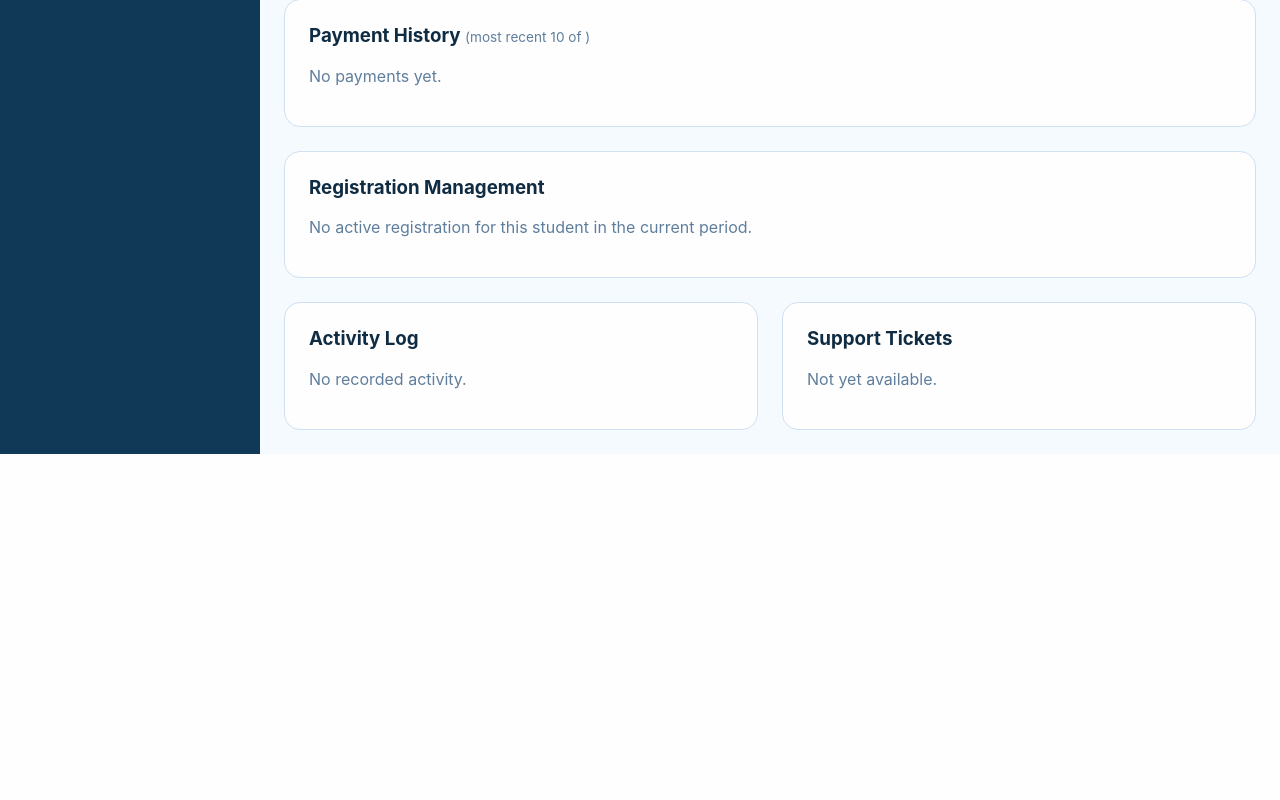
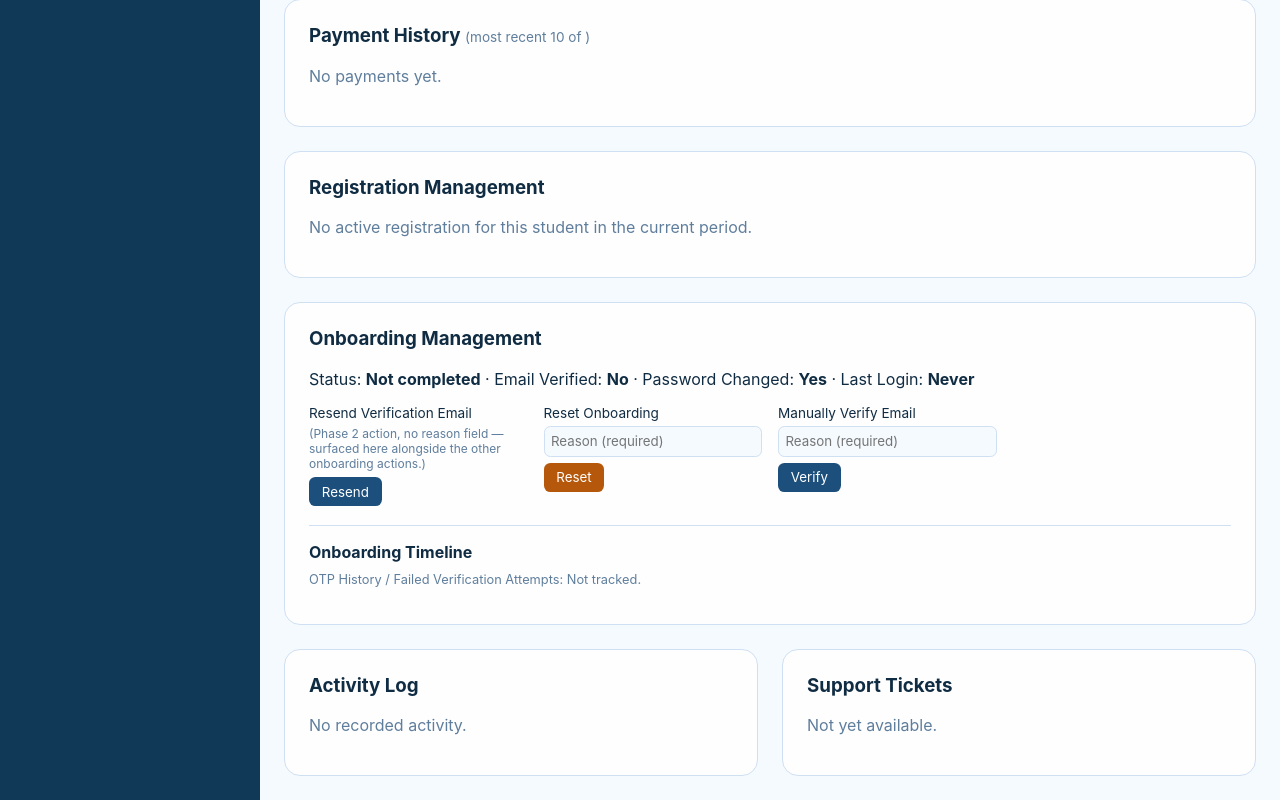
Before and after one commit to buagumel/reg_portal, a Flask app: template templates/admin/student_profile.html in a window 1280 px wide. Shown: the part 856-1656 px from the top of the page. Before the commit the page ends 1310 px from the top, so only its background shows below. Run offline with Flask 3, Linux system fonts and the light colour scheme; the template is opened without the code that fills it, so the values that code supplies are empty; some libraries are stand-ins or nearby versions.

Commit message:
feat: add onboarding actions (reset, manual email verification, Super-Admin-only mark-complete) and onboarding timeline

```diff
--- a/app.py
+++ b/app.py
@@ -64,7 +64,10 @@ from services.admin_registration import (
     list_periods_for_selector, get_oversight_metrics, admin_add_course, admin_drop_course,
     set_registration_lock, extend_deadline, reopen_registration, approve_exception,
 )
-from services.admin_onboarding import get_onboarding_summary, get_onboarding_analytics
+from services.admin_onboarding import (
+    get_onboarding_summary, get_onboarding_analytics, reset_onboarding, manually_verify_email, mark_onboarding_complete,
+)
+from services.admin_permission import has_permission
 from services.admin_department import list_active_departments
 from services.admin_validation import is_course_code_unique
 from services.course_import import import_courses_csv, preview_courses_csv
@@ -1408,7 +1411,8 @@ def admin_students_data():
 @permission_required('students.manage')
 def admin_student_profile(student_id):
     profile = get_student_profile(student_id)
-    return render_template('admin/student_profile.html', **profile)
+    can_override_onboarding = has_permission(current_user, 'onboarding.override')
+    return render_template('admin/student_profile.html', can_override_onboarding=can_override_onboarding, **profile)
 
 
 @app.route('/admin/students/new', methods=['GET', 'POST'])
@@ -1626,6 +1630,54 @@ def admin_student_registration_approve_exception(student_id):
     log_admin_action(current_user, 'registration_exception_approved', target_type='student_registration',
                       target_id=student_registration.id, details=reason, ip_address=request.remote_addr)
     flash('Exception recorded for this student\'s registration.')
+    return redirect(url_for('admin_student_profile', student_id=student_id))
+
+
+@app.route('/admin/students/<int:student_id>/onboarding/reset', methods=['POST'])
+@permission_required('students.manage')
+def admin_student_onboarding_reset(student_id):
+    student = get_student(student_id)
+    reason = request.form.get('reason', '').strip()
+    if not reason:
+        flash('A reason is required.')
+        return redirect(url_for('admin_student_profile', student_id=student_id))
+
+    reset_onboarding(student)
+    log_admin_action(current_user, 'onboarding_reset', target_type='user', target_id=student_id,
+                      details=reason, ip_address=request.remote_addr)
+    flash(f'Onboarding reset for {student.name}.')
+    return redirect(url_for('admin_student_profile', student_id=student_id))
+
+
+@app.route('/admin/students/<int:student_id>/onboarding/verify-email', methods=['POST'])
+@permission_required('students.manage')
+def admin_student_onboarding_verify_email(student_id):
+    student = get_student(student_id)
+    reason = request.form.get('reason', '').strip()
+    if not reason:
+        flash('A reason is required.')
+        return redirect(url_for('admin_student_profile', student_id=student_id))
+
+    manually_verify_email(student)
+    log_admin_action(current_user, 'email_manually_verified', target_type='user', target_id=student_id,
+                      details=reason, ip_address=request.remote_addr)
+    flash(f'Email manually verified for {student.name}.')
+    return redirect(url_for('admin_student_profile', student_id=student_id))
+
+
+@app.route('/admin/students/<int:student_id>/onboarding/mark-complete', methods=['POST'])
+@permission_required('onboarding.override')
+def admin_student_onboarding_mark_complete(student_id):
+    student = get_student(student_id)
+    reason = request.form.get('reason', '').strip()
+    if not reason:
+        flash('A reason is required.')
+        return redirect(url_for('admin_student_profile', student_id=student_id))
+
+    mark_onboarding_complete(student)
+    log_admin_action(current_user, 'onboarding_marked_complete', target_type='user', target_id=student_id,
+                      details=reason, ip_address=request.remote_addr)
+    flash(f'Onboarding marked complete for {student.name}.')
     return redirect(url_for('admin_student_profile', student_id=student_id))
 
 
--- a/services/admin_student.py
+++ b/services/admin_student.py
@@ -44,6 +44,7 @@ def get_student_profile(student_id):
     from services.payment import get_payment_history
     from services.course import get_available_courses
     from services.admin_registration import get_student_registration_context
+    from services.admin_onboarding import get_onboarding_timeline
 
     user = get_student(student_id)
     registration_history = get_registration_history(user)
@@ -59,10 +60,13 @@ def get_student_profile(student_id):
         available_courses = get_available_courses(user, registration_context['period'], student_registration)
         overrides = student_registration.overrides
 
+    onboarding_timeline = get_onboarding_timeline(user)
+
     return {
         'user': user, 'registration_history': registration_history, 'course_history': course_history,
         'payment_history': payment_items, 'payment_total': payment_total, 'activity_log': activity_log,
         'registration_context': registration_context, 'available_courses': available_courses, 'overrides': overrides,
+        'onboarding_timeline': onboarding_timeline,
     }
 
 
--- a/templates/admin/student_profile.html
+++ b/templates/admin/student_profile.html
@@ -197,6 +197,60 @@
     {% endif %}
 </div>
 
+<div style="background: var(--card-bg); border: 1px solid var(--border-color); border-radius: 1rem; padding: 1.5rem; margin-bottom:1.5rem;">
+    <h3 style="margin-top:0;">Onboarding Management</h3>
+    <p>
+        Status: <strong>{{ 'Completed' if user.onboarding_completed else 'Not completed' }}</strong> &middot;
+        Email Verified: <strong>{{ 'Yes' if user.email_verified else 'No' }}</strong> &middot;
+        Password Changed: <strong>{{ 'No (first login pending)' if user.first_login else 'Yes' }}</strong> &middot;
+        Last Login: <strong>{{ user.last_login_at.strftime('%d %b %Y, %I:%M %p') if user.last_login_at else 'Never' }}</strong>
+    </p>
+
+    <div style="display:grid; grid-template-columns: repeat(4, 1fr); gap:1rem; margin-top:1rem;">
+        <form method="POST" action="{{ url_for('admin_student_resend_verification', student_id=user.id) }}">
+            <input type="hidden" name="csrf_token" value="{{ csrf_token() }}">
+            <label style="display:block; font-size:0.85rem; margin-bottom:0.3rem;">Resend Verification Email</label>
+            <p style="font-size:0.75rem; color: var(--text-muted); margin:0 0 0.4rem;">(Phase 2 action, no reason field — surfaced here alongside the other onboarding actions.)</p>
+            <button type="submit" style="padding:0.4rem 0.8rem; border:none; border-radius:0.4rem; background: var(--primary); color:white; cursor:pointer;">Resend</button>
+        </form>
+
+        <form method="POST" action="{{ url_for('admin_student_onboarding_reset', student_id=user.id) }}">
+            <input type="hidden" name="csrf_token" value="{{ csrf_token() }}">
+            <label style="display:block; font-size:0.85rem; margin-bottom:0.3rem;">Reset Onboarding</label>
+            <input type="text" name="reason" placeholder="Reason (required)" required style="width:100%; padding:0.4rem; border:1px solid var(--border-color); border-radius:0.4rem; background: var(--bg-body); color: var(--text-main); margin-bottom:0.4rem; box-sizing:border-box;">
+            <button type="submit" style="padding:0.4rem 0.8rem; border:none; border-radius:0.4rem; background: var(--warning); color:white; cursor:pointer;">Reset</button>
+        </form>
+
+        <form method="POST" action="{{ url_for('admin_student_onboarding_verify_email', student_id=user.id) }}">
+            <input type="hidden" name="csrf_token" value="{{ csrf_token() }}">
+            <label style="display:block; font-size:0.85rem; margin-bottom:0.3rem;">Manually Verify Email</label>
+            <input type="text" name="reason" placeholder="Reason (required)" required style="width:100%; padding:0.4rem; border:1px solid var(--border-color); border-radius:0.4rem; background: var(--bg-body); color: var(--text-main); margin-bottom:0.4rem; box-sizing:border-box;">
+            <button type="submit" style="padding:0.4rem 0.8rem; border:none; border-radius:0.4rem; background: var(--primary); color:white; cursor:pointer;">Verify</button>
+        </form>
+
+        {% if can_override_onboarding %}
+        <form method="POST" action="{{ url_for('admin_student_onboarding_mark_complete', student_id=user.id) }}">
+            <input type="hidden" name="csrf_token" value="{{ csrf_token() }}">
+            <label style="display:block; font-size:0.85rem; margin-bottom:0.3rem;">Mark Onboarding Complete <span style="color: var(--text-muted); font-weight:400;">(Super Admin)</span></label>
+            <input type="text" name="reason" placeholder="Reason (required)" required style="width:100%; padding:0.4rem; border:1px solid var(--border-color); border-radius:0.4rem; background: var(--bg-body); color: var(--text-main); margin-bottom:0.4rem; box-sizing:border-box;">
+            <button type="submit" style="padding:0.4rem 0.8rem; border:none; border-radius:0.4rem; background: var(--success); color:white; cursor:pointer;">Mark Complete</button>
+        </form>
+        {% endif %}
+    </div>
+
+    <div style="margin-top:1.2rem; padding-top:1rem; border-top:1px solid var(--border-color);">
+        <h4 style="margin:0 0 0.5rem;">Onboarding Timeline</h4>
+        <ul style="list-style:none; padding:0; margin:0;">
+            {% for event in onboarding_timeline %}
+            <li style="padding:0.4rem 0; border-bottom:1px solid var(--border-color); font-size:0.85rem;">
+                <strong>{{ event.label }}</strong> — {{ event.timestamp.strftime('%d %b %Y, %I:%M %p') }}
+            </li>
+            {% endfor %}
+        </ul>
+        <p style="color: var(--text-muted); font-size:0.8rem; margin-top:0.6rem;">OTP History / Failed Verification Attempts: Not tracked.</p>
+    </div>
+</div>
+
 <div style="display:grid; grid-template-columns: 1fr 1fr; gap:1.5rem;">
     <div style="background: var(--card-bg); border: 1px solid var(--border-color); border-radius: 1rem; padding: 1.5rem;">
         <h3 style="margin-top:0;">Activity Log</h3>
```
Also changed, not shown: services/admin_onboarding.py (+40 -0 lines).
